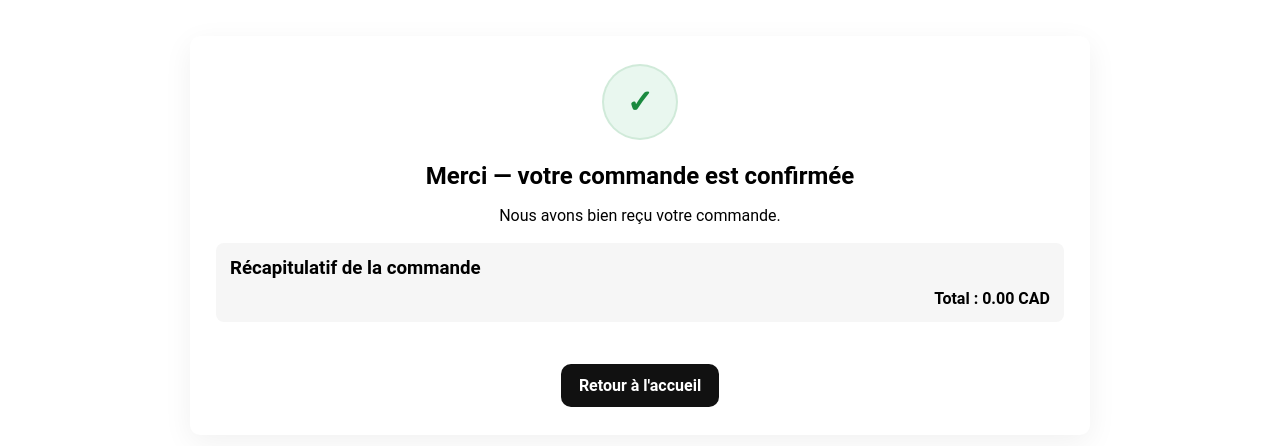
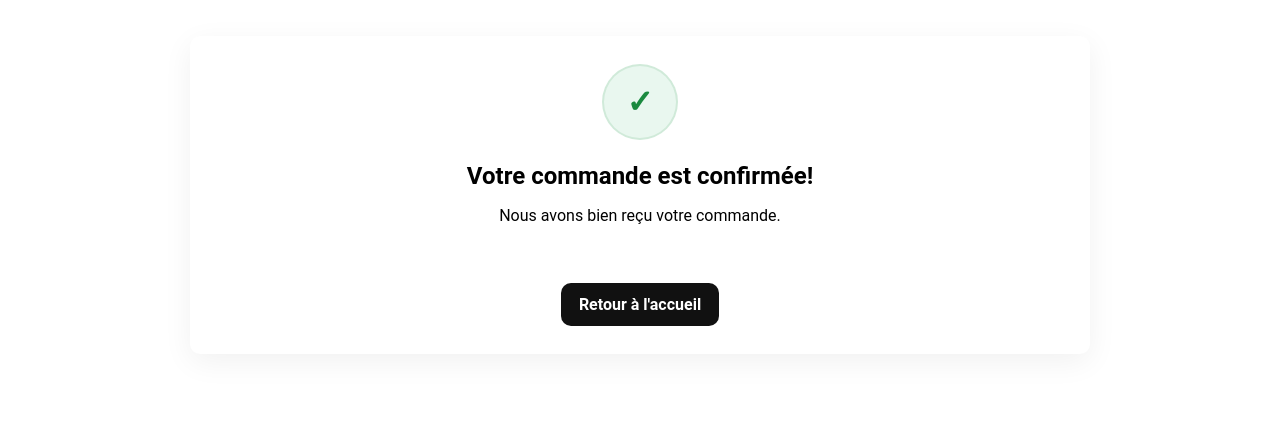
Before and after one commit to nathanckt/penny-juice, a plain HTML site: page pages/paiement.html in a window 1280 px wide. Shown: the part 112-558 px from the top of the page. Drawn offline with Linux system fonts and the light colour scheme.

Commit message:
enlever redondance recapitulatifs

```diff
--- a/pages/paiement.html
+++ b/pages/paiement.html
@@ -14,15 +14,10 @@
     <main class="payment-page">
         <div class="payment-success">
             <div class="success-icon">✓</div>
-            <h1>Merci — votre commande est confirmée</h1>
+            <h1>Votre commande est confirmée!</h1>
             <p>Nous avons bien reçu votre commande. </p>
 
-            <div class="order-summary">
-                <h3>Récapitulatif de la commande</h3>
-                <ul class="payment-order-list">
-                </ul>
-                <div class="payment-total">Total : <strong class="payment-total-price">0.00</strong> CAD</div>
-            </div>
+
 
             <a href="../index.html" class="total-btn" id="back-home-btn" style="margin-top: 5%">Retour à l'accueil</a>
         </div>
```
